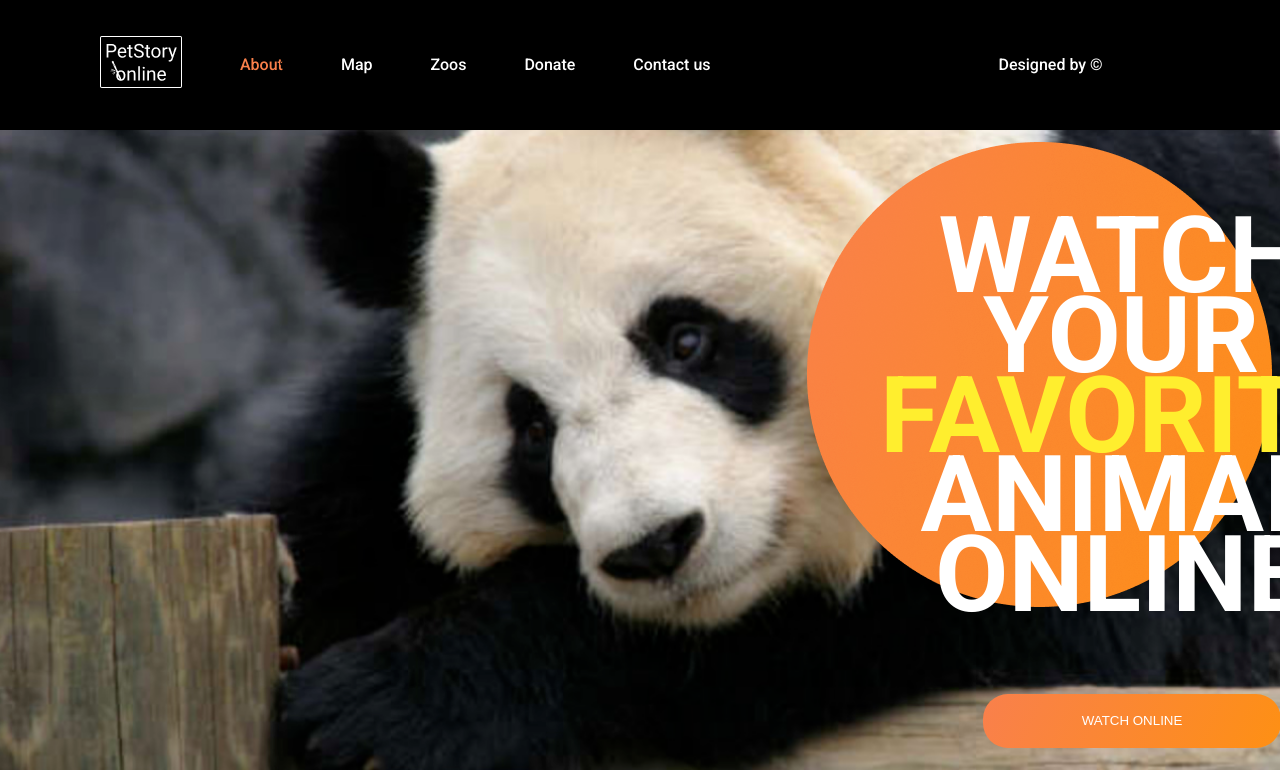
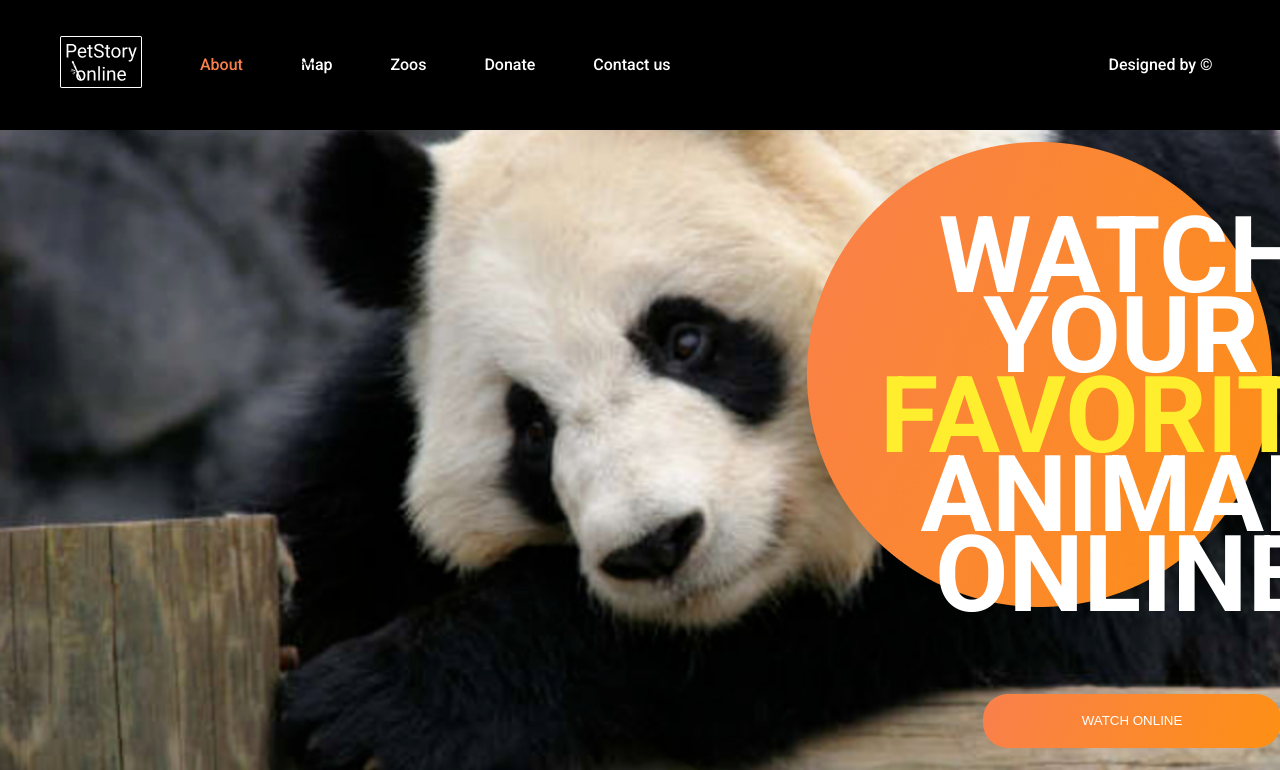
Before and after one commit to HannieA/online-zoo, a plain HTML site: page index.html in a window 1280 px wide. Shown: the top 770 px of the page. Drawn offline with Linux system fonts and the light colour scheme.

Commit message:
fix: change gap in nav

```diff
--- a/pages/donate/style.css
+++ b/pages/donate/style.css
@@ -222,6 +222,7 @@ ul.nav-list {
   gap: 58px;
   font-size: 16px;
   font-weight: var(--fw-body-med);
+  padding-left: 0px;
 }
 
 ul.nav-list li {
@@ -229,7 +230,7 @@ ul.nav-list li {
 }
 
 ul.nav-list li:last-child {
-  margin-left: 230px;
+  margin-left: 380px;
   flex-shrink: 0;
 }
 
--- a/pages/main/styles.css
+++ b/pages/main/styles.css
@@ -170,6 +170,7 @@ ul.nav-list {
   gap: 58px;
   font-size: 16px;
   font-weight: var(--fw-body-med);
+  padding-left: 0px;
 }
 
 ul.nav-list li {
@@ -177,7 +178,7 @@ ul.nav-list li {
 }
 
 ul.nav-list li:last-child {
-  margin-left: 230px;
+  margin-left: 380px;
   flex-shrink: 0;
 }
 
```
